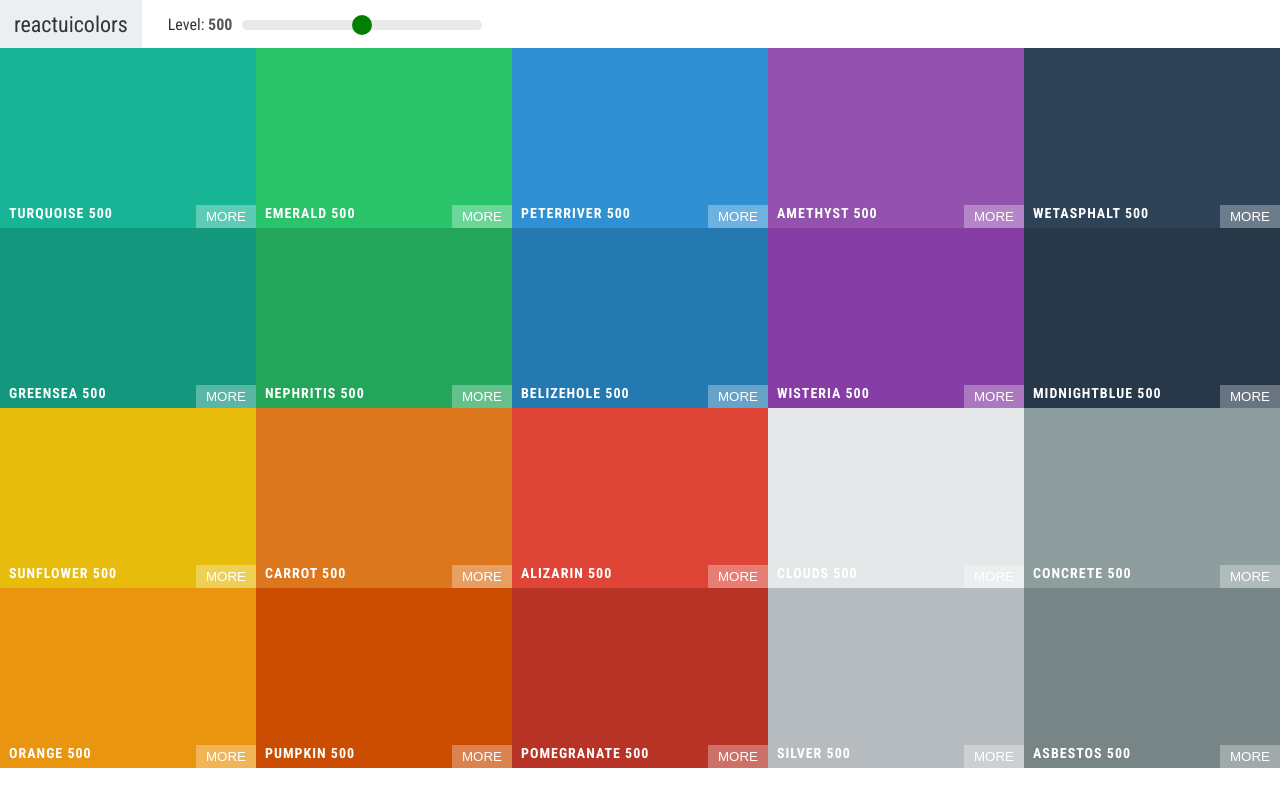
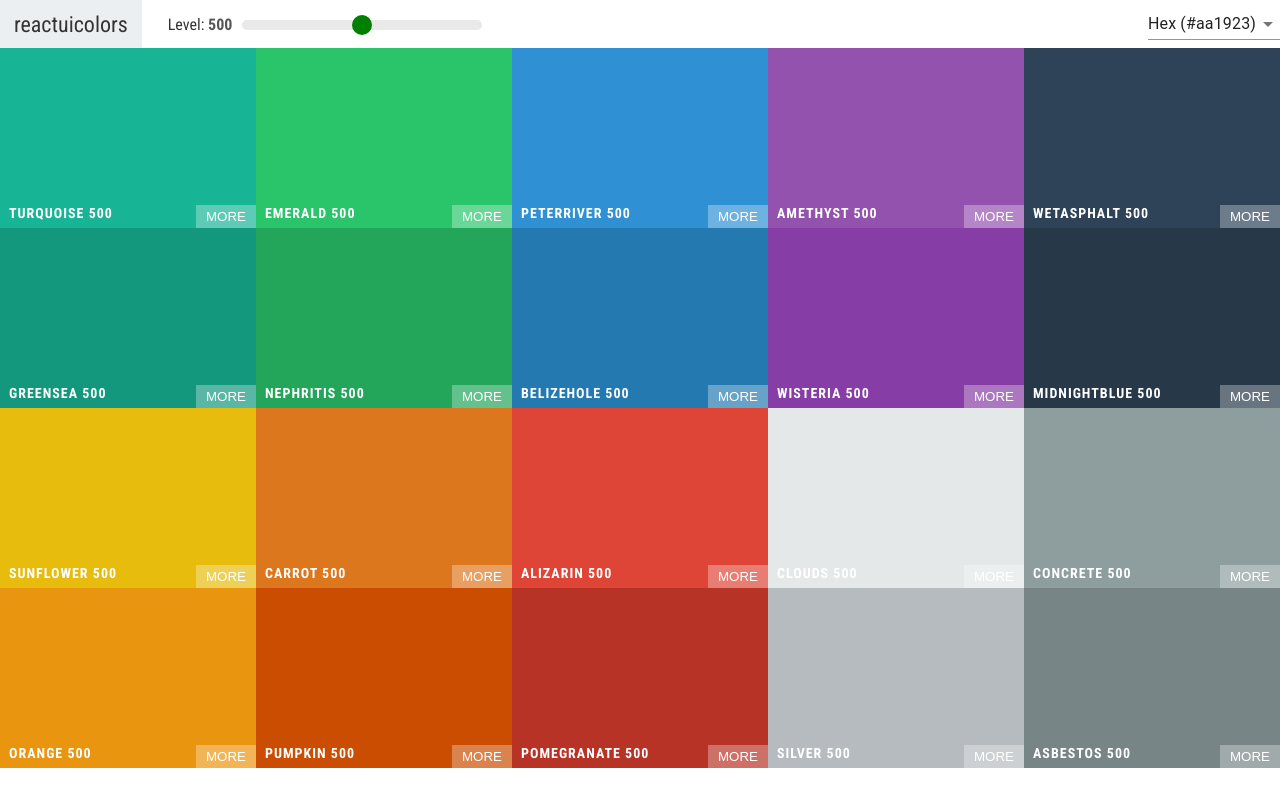
Before and after one commit to abubakrmuhammad/react-ui-colors, a React (Create React App) app: page / in a window 1280 px wide. Built offline with nearby package versions, Linux system fonts and the light colour scheme.

Commit message:
Added Format Select

```diff
--- a/package.json
+++ b/package.json
@@ -3,6 +3,7 @@
   "version": "0.1.0",
   "private": true,
   "dependencies": {
+    "@material-ui/core": "^4.3.2",
     "chroma-js": "^2.0.4",
     "rc-slider": "^8.6.13",
     "react": "^16.9.0",
--- a/src/components/Navbar.js
+++ b/src/components/Navbar.js
@@ -1,8 +1,10 @@
 import React from 'react';
+import Select from '@material-ui/core/Select';
+import MenuItem from '@material-ui/core/MenuItem';
 import Slider from 'rc-slider';
 import 'rc-slider/assets/index.css';
 
-function Navbar({ level, changeLevel }) {
+function Navbar({ level, format, changeLevel, changeFormat }) {
   return (
     <header className='Navbar'>
       <div className='Navbar__logo'>
@@ -20,6 +22,13 @@ function Navbar({ level, changeLevel }) {
           onChange={changeLevel}
         />
       </div>
+      <div className='Navbar__select'>
+        <Select value={format} onChange={changeFormat}>
+          <MenuItem value='hex'>Hex (#aa1923)</MenuItem>
+          <MenuItem value='rgb'>rgb - (1, 2, 3)</MenuItem>
+          <MenuItem value='rgba'>rgba - (1, 2, 3, 0.4)</MenuItem>
+        </Select>
+      </div>
     </header>
   );
 }
--- a/src/components/Palette.js
+++ b/src/components/Palette.js
@@ -6,26 +6,38 @@ class Palette extends Component {
   constructor(props) {
     super(props);
 
-    this.state = { level: 500 };
+    this.state = { level: 500, colorFormat: 'hex' };
 
     this.changeLevel = this.changeLevel.bind(this);
+    this.changeFormat = this.changeFormat.bind(this);
   }
 
   changeLevel(level) {
     this.setState({ level });
   }
 
+  changeFormat(event) {
+    const colorFormat = event.target.value;
+
+    this.setState({ colorFormat });
+  }
+
   render() {
-    const { level } = this.state;
+    const { level, colorFormat } = this.state;
     const { colors } = this.props.palette;
 
     const colorBoxes = colors[level].map(color => (
-      <ColorBox name={color.name} color={color.hex} />
+      <ColorBox name={color.name} color={color[colorFormat]} />
     ));
 
     return (
       <section className='Pallete'>
-        <Navbar level={level} changeLevel={this.changeLevel} />
+        <Navbar
+          level={level}
+          format={colorFormat}
+          changeLevel={this.changeLevel}
+          changeFormat={this.changeFormat}
+        />
         <div className='Pallete__colors'>{colorBoxes}</div>
       </section>
     );
```
Also changed, not shown: 1 other file (tests, documents, lock files or other folders).
